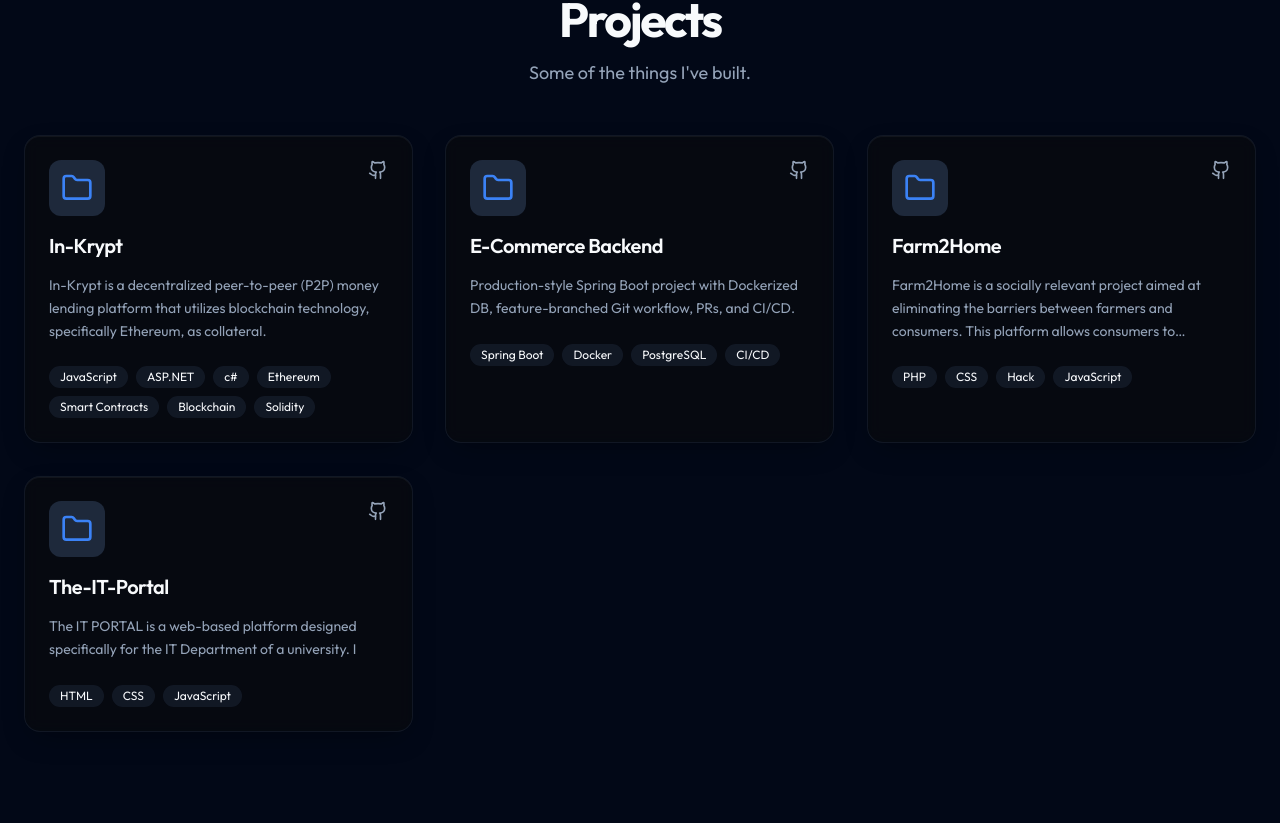
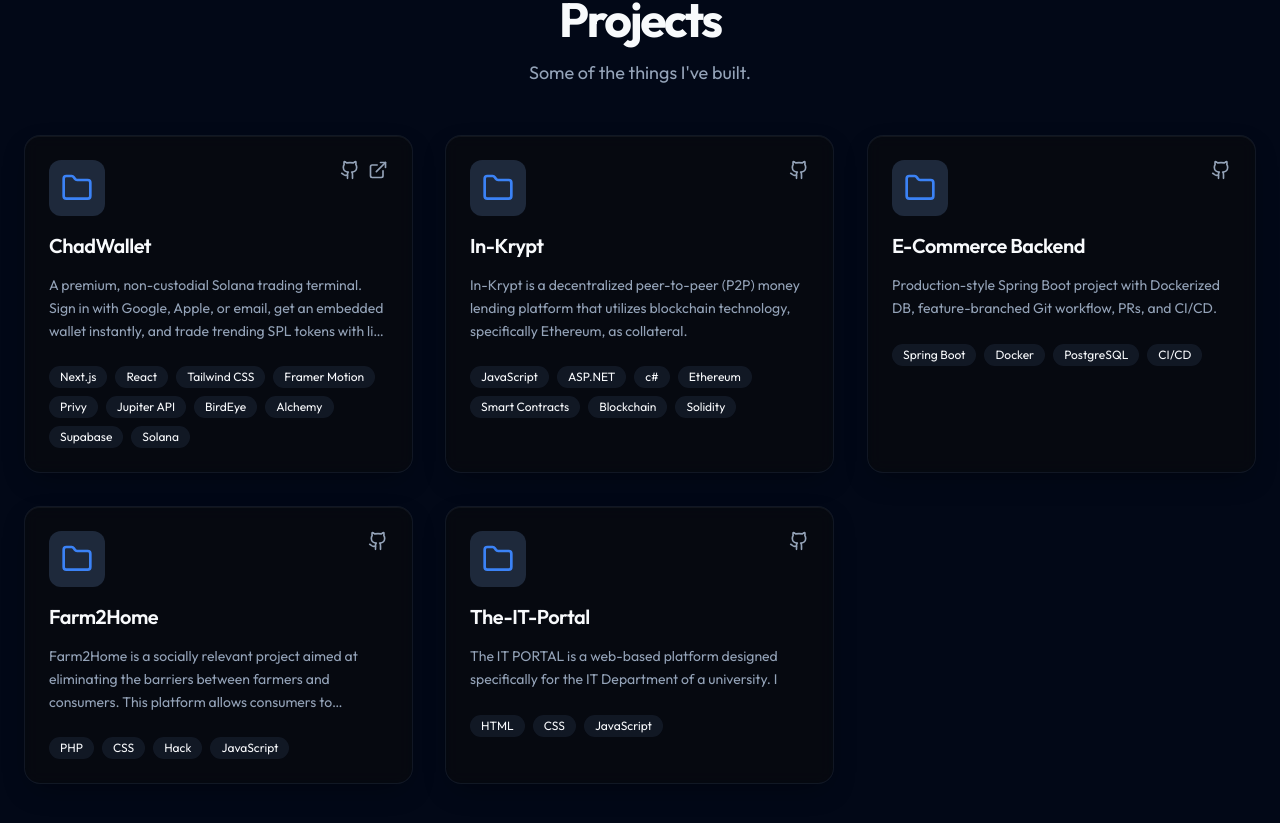
Before and after one commit to vamsikadaru/vamsikadaru-portfolio, a React (Vite) app: page / in a window 1280 px wide. Shown: the part 4372-5195 px from the top of the page. Built offline with nearby package versions, Linux system fonts and the light colour scheme.

Commit message:
Updated Project

```diff
--- a/src/data/portfolio.ts
+++ b/src/data/portfolio.ts
@@ -89,6 +89,15 @@ export const experience = [
 
 export const projects = [
     {
+        title: "ChadWallet",
+        tech: ["Next.js", "React", "Tailwind CSS", "Framer Motion", "Privy", "Jupiter API", "BirdEye", "Alchemy", "Supabase", "Solana"],
+        description: "A premium, non-custodial Solana trading terminal. Sign in with Google, Apple, or email, get an embedded wallet instantly, and trade trending SPL tokens with live market data.",
+        links: {
+            github: "https://github.com/vamsikadaru/ChadWallet",
+            demo: "https://my-chadwallet.vercel.app",
+        },
+    },
+    {
         title: "In-Krypt",
         tech: ["JavaScript", "ASP.NET", "c#", "Ethereum", "Smart Contracts", "Blockchain", "Solidity"],
         description: "In-Krypt is a decentralized peer-to-peer (P2P) money lending platform that utilizes blockchain technology, specifically Ethereum, as collateral.",
```
